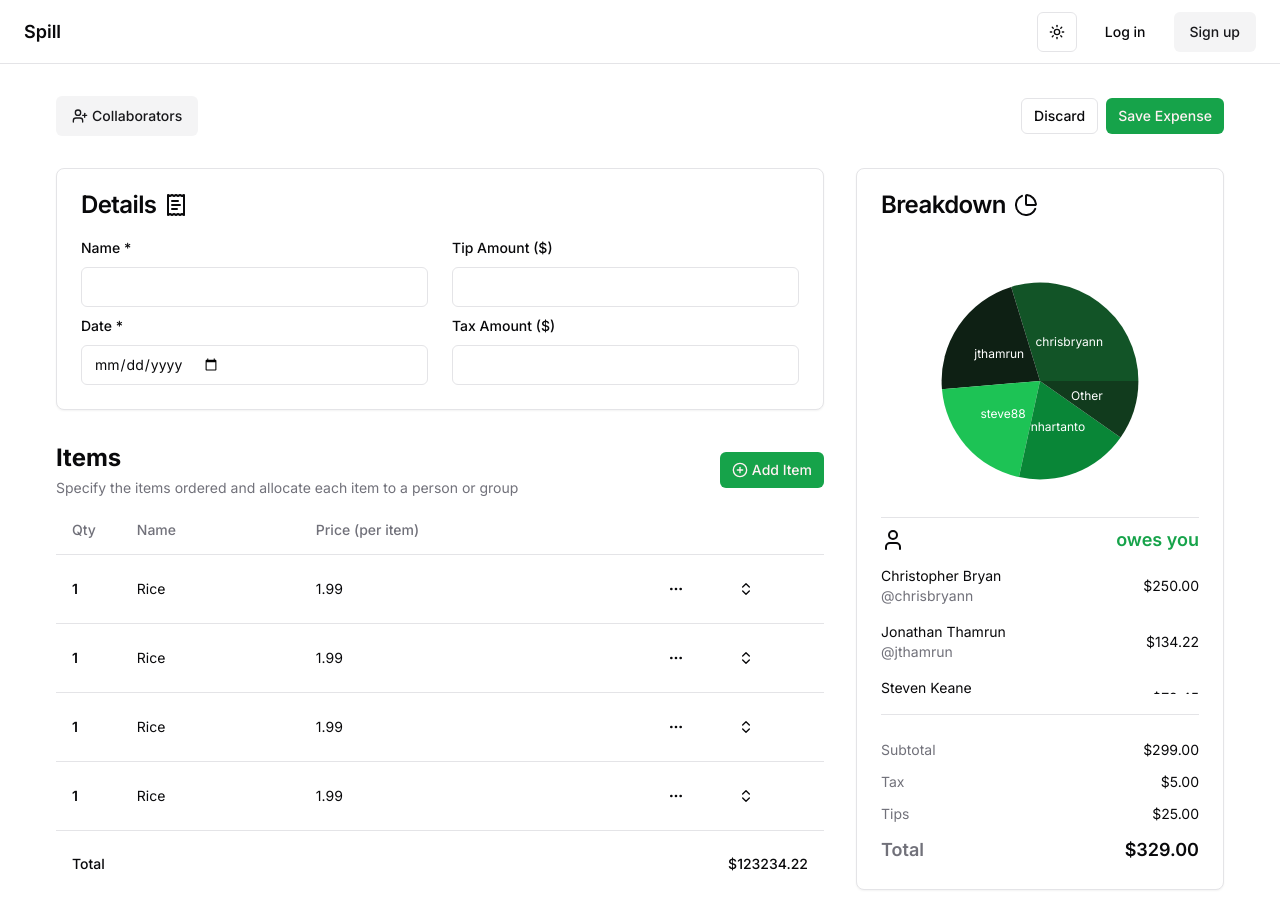
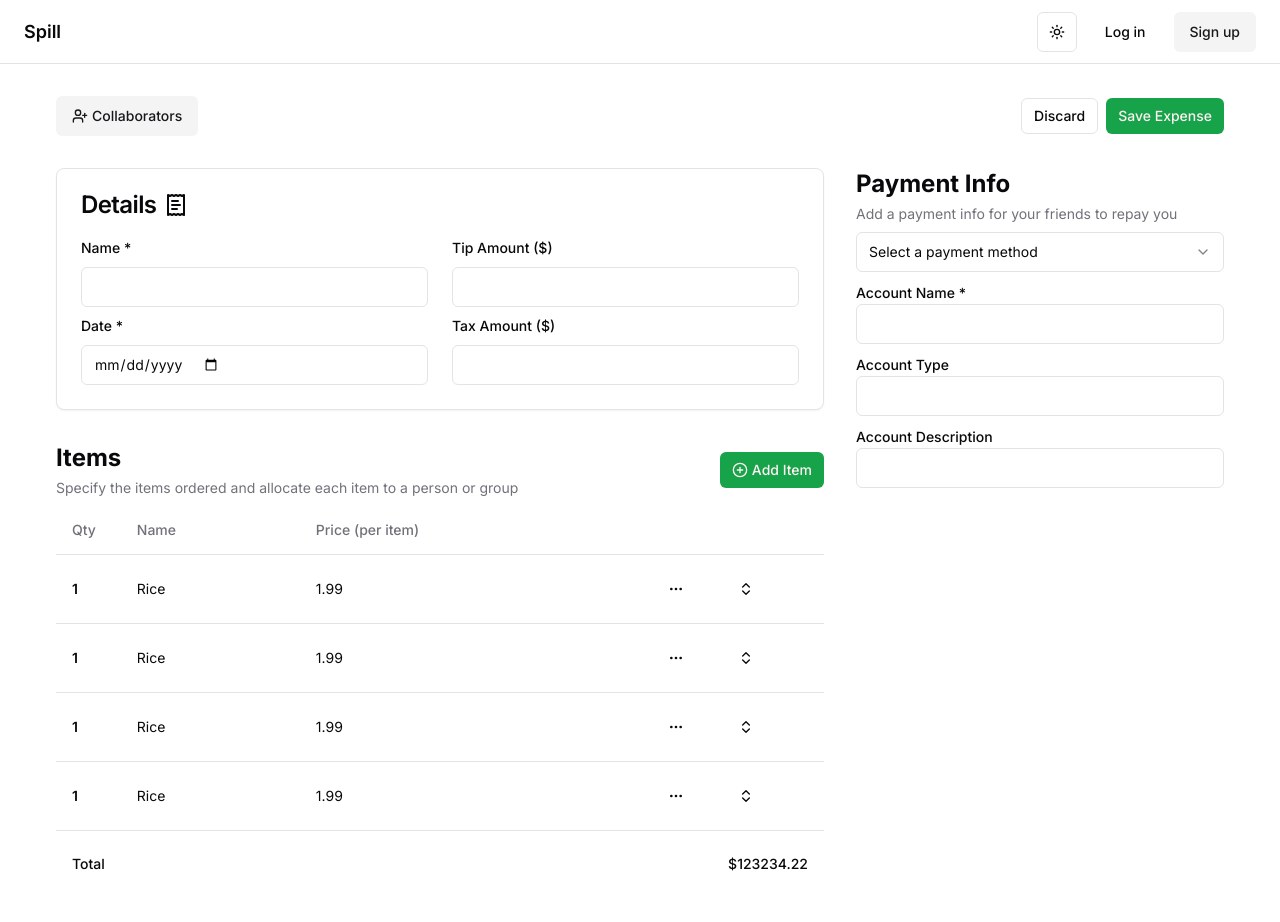
Before and after one commit to ChrisBryann/spill-web, a Next.js app: page /expenses/edit in a window 1280 px wide. Built offline with nearby package versions, Linux system fonts and the light colour scheme.

Commit message:
added payment info in expense edit page

```diff
--- a/app/(main)/expenses/edit/page.tsx
+++ b/app/(main)/expenses/edit/page.tsx
@@ -215,7 +215,56 @@ export default function EditExpense() {
             </Table>
           </div>
         </div>
-        <PeopleItemBreakdown />
+        {/* <PeopleItemBreakdown /> */}
+        <div className="flex flex-col gap-2">
+          <div className="flex flex-col gap-1">
+            <h3 className="font-bold text-2xl gap-2">Payment Info</h3>
+            <p className="text-sm sm:text-md text-muted-foreground">
+              Add a payment info for your friends to repay you
+            </p>
+          </div>
+          <Select>
+            <SelectTrigger>
+              <SelectValue placeholder="Select a payment method" />
+            </SelectTrigger>
+            <SelectContent>
+              <SelectItem className="flex flex-row" value="add">
+                Add a payment method
+              </SelectItem>
+              <SelectItem value="zelle">Zelle</SelectItem>
+              <SelectItem value="venmo">Venmo</SelectItem>
+            </SelectContent>
+          </Select>
+          <div className="grid gap-2">
+            <div>
+              <Label htmlFor="account_name">Account Name *</Label>
+              <Input
+                id="account_name"
+                type="text"
+                className="w-full"
+                required
+              />
+            </div>
+            <div>
+              <Label htmlFor="account_type">Account Type</Label>
+              <Input
+                id="account_type"
+                type="text"
+                className="w-full"
+                required
+              />
+            </div>
+            <div>
+              <Label htmlFor="account_description">Account Description</Label>
+              <Input
+                id="account_description"
+                type="text"
+                className="w-full"
+                required
+              />
+            </div>
+          </div>
+        </div>
       </div>
       <div className="flex items-center justify-center gap-2 md:hidden">
         <Button variant="outline" size="sm">
--- a/nyxbui.json
+++ b/nyxbui.json
@@ -12,6 +12,9 @@
   },
   "aliases": {
     "components": "@/components",
-    "utils": "@/lib/utils"
+    "utils": "@/lib/utils",
+    "ui": "@/components/ui",
+    "lib": "@/lib",
+    "hooks": "@/hooks"
   }
 }
```
